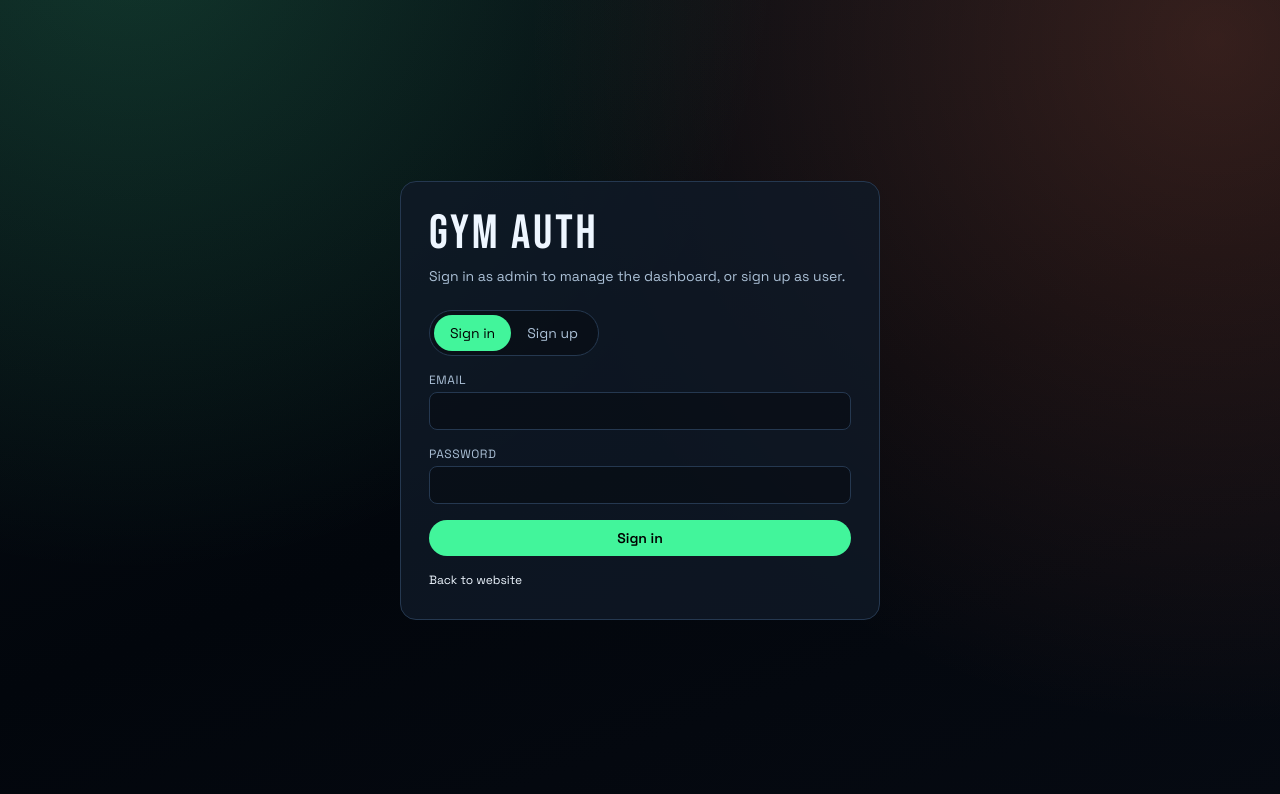
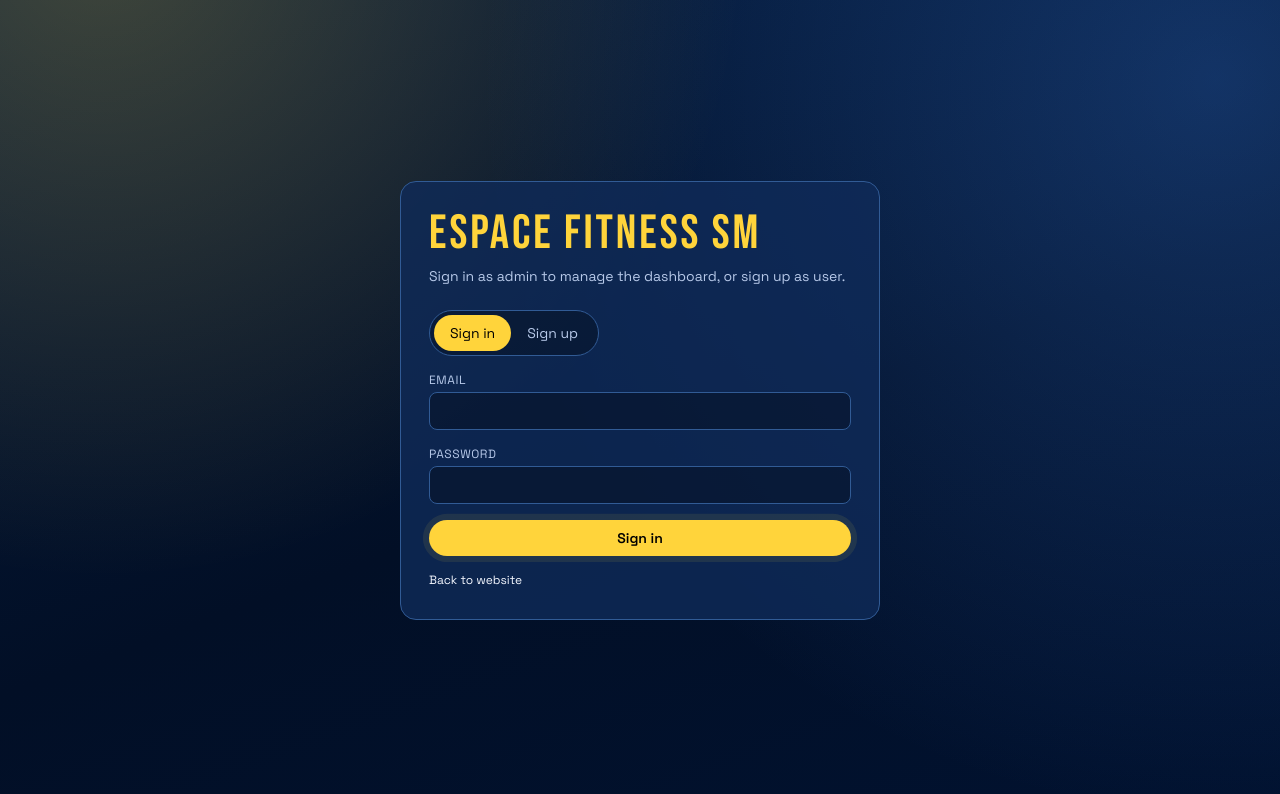
Before and after one commit to Zaami-Stack/gym, a Next.js app: page /admin/login in a window 1280 px wide. Shown: the top 794 px of the page. Built offline with nearby package versions, Linux system fonts and the light colour scheme.

Commit message:
Rebrand to ESPACE FITNESS SM with yellow-blue theme and animations

```diff
--- a/src/app/admin/login/page.tsx
+++ b/src/app/admin/login/page.tsx
@@ -89,8 +89,8 @@ export default function AdminLoginPage() {
 
   return (
     <main className="mx-auto flex min-h-screen max-w-lg items-center px-4 py-8">
-      <section className="w-full rounded-2xl border border-line bg-panel/80 p-7">
-        <p className="font-heading text-5xl text-paper">Gym Auth</p>
+      <section className="animate-fade-up w-full rounded-2xl border border-line bg-panel/80 p-7">
+        <p className="font-heading animate-float text-5xl text-accent">ESPACE FITNESS SM</p>
         <p className="mt-2 text-sm text-muted">Sign in as admin to manage the dashboard, or sign up as user.</p>
 
         <div className="mt-6 inline-flex rounded-full border border-line bg-black/30 p-1">
@@ -110,13 +110,13 @@ export default function AdminLoginPage() {
               setMode("signup");
               setError("");
             }}
-            className={`rounded-full px-4 py-2 text-sm ${mode === "signup" ? "bg-accent text-black" : "text-muted"}`}
+            className={`rounded-full px-4 py-2 text-sm ${mode === "signup" ? "bg-accent-2 text-paper" : "text-muted"}`}
           >
             Sign up
           </button>
         </div>
 
-        <form className="mt-4 space-y-4" onSubmit={handleSubmit}>
+        <form className="animate-fade-up-delay-1 mt-4 space-y-4" onSubmit={handleSubmit}>
           {mode === "signup" ? (
             <label className="block">
               <span className="mb-1 block text-xs uppercase tracking-wider text-muted">Name</span>
@@ -153,7 +153,7 @@ export default function AdminLoginPage() {
           <button
             type="submit"
             disabled={busy}
-            className="w-full rounded-full bg-accent px-4 py-2 text-sm font-semibold text-black hover:bg-accent/85 disabled:opacity-60"
+            className="pulse-accent w-full rounded-full bg-accent px-4 py-2 text-sm font-semibold text-black hover:bg-accent/85 disabled:opacity-60"
           >
             {busy ? "Please wait..." : mode === "signup" ? "Create account" : "Sign in"}
           </button>
--- a/src/app/admin/ui/AdminDashboard.tsx
+++ b/src/app/admin/ui/AdminDashboard.tsx
@@ -295,9 +295,9 @@ export default function AdminDashboard({
 
   return (
     <main className="mx-auto max-w-7xl px-4 py-8 md:px-8">
-      <header className="flex flex-wrap items-start justify-between gap-4 rounded-2xl border border-line bg-panel/75 p-6">
+      <header className="animate-fade-up flex flex-wrap items-start justify-between gap-4 rounded-2xl border border-line bg-panel/75 p-6">
         <div>
-          <p className="font-heading text-4xl text-paper md:text-5xl">Admin Dashboard</p>
+          <p className="font-heading text-4xl text-accent md:text-5xl">ESPACE FITNESS SM Dashboard</p>
           <p className="mt-1 text-sm text-muted">Signed in as {adminEmail}</p>
           <p className="mt-1 text-xs text-muted">Use this dashboard to control the live gym website content.</p>
         </div>
@@ -321,7 +321,7 @@ export default function AdminDashboard({
           className={`mt-4 rounded-xl border px-4 py-3 text-sm ${
             status.tone === "success"
               ? "border-accent/45 bg-accent/10 text-accent"
-              : "border-accent-2/45 bg-accent-2/10 text-accent-2"
+              : "border-accent/45 bg-accent/12 text-accent"
           }`}
         >
           {status.message}
@@ -329,7 +329,7 @@ export default function AdminDashboard({
       ) : null}
 
       <section className="mt-6 grid gap-6 xl:grid-cols-[1.1fr_1fr]">
-        <article className="rounded-2xl border border-line bg-black/30 p-5">
+        <article className="hover-lift animate-fade-up rounded-2xl border border-line bg-black/30 p-5">
           <h2 className="font-heading text-4xl text-paper">Hero Section</h2>
           <form className="mt-4 space-y-3" onSubmit={handleSaveHero}>
             <label className="block">
@@ -371,7 +371,7 @@ export default function AdminDashboard({
           </form>
         </article>
 
-        <article className="rounded-2xl border border-line bg-black/30 p-5">
+        <article className="hover-lift animate-fade-up rounded-2xl border border-line bg-black/30 p-5">
           <h2 className="font-heading text-4xl text-paper">Notifications</h2>
           <form className="mt-4 space-y-3" onSubmit={handleAddNotification}>
             <label className="block">
@@ -434,7 +434,7 @@ export default function AdminDashboard({
         </article>
       </section>
 
-      <section className="mt-6 rounded-2xl border border-line bg-black/30 p-5">
+      <section className="hover-lift animate-fade-up mt-6 rounded-2xl border border-line bg-black/30 p-5">
         <h2 className="font-heading text-4xl text-paper">Gallery Manager</h2>
         <form className="mt-4 grid gap-3 lg:grid-cols-2" onSubmit={handleAddGalleryImage}>
           <label className="block">
@@ -480,7 +480,7 @@ export default function AdminDashboard({
 
         <div className="mt-5 grid gap-3 sm:grid-cols-2 xl:grid-cols-3">
           {gallery.map((item) => (
-            <article key={item.id} className="overflow-hidden rounded-xl border border-line bg-panel/80">
+            <article key={item.id} className="hover-lift overflow-hidden rounded-xl border border-line bg-panel/80">
               <img src={item.image_url} alt={item.alt_text || "Gym image"} className="h-44 w-full object-cover" />
               <div className="space-y-2 p-3">
                 <p className="text-xs text-muted">{item.alt_text || "No alt text provided."}</p>
--- a/src/app/globals.css
+++ b/src/app/globals.css
@@ -1,14 +1,14 @@
 @import "tailwindcss";
 
 :root {
-  --canvas: #070d14;
-  --ink: #02060c;
-  --panel: #101927;
-  --line: #253850;
-  --paper: #eef6ff;
-  --muted: #abc0d6;
-  --accent: #42f59b;
-  --accent-2: #ff7b55;
+  --canvas: #041a3b;
+  --ink: #020f26;
+  --panel: #0f2b59;
+  --line: #315b95;
+  --paper: #f4f8ff;
+  --muted: #b7c9e9;
+  --accent: #ffd43b;
+  --accent-2: #3d8bfd;
 }
 
 @theme inline {
@@ -33,9 +33,9 @@ body {
   margin: 0;
   min-height: 100vh;
   background:
-    radial-gradient(circle at 10% -10%, rgb(66 245 155 / 18%) 0%, transparent 45%),
-    radial-gradient(circle at 95% 5%, rgb(255 123 85 / 20%) 0%, transparent 48%),
-    linear-gradient(160deg, var(--canvas) 0%, var(--ink) 55%, #060a12 100%);
+    radial-gradient(circle at 8% -8%, rgb(255 212 59 / 24%) 0%, transparent 44%),
+    radial-gradient(circle at 95% 10%, rgb(61 139 253 / 28%) 0%, transparent 52%),
+    linear-gradient(160deg, var(--canvas) 0%, var(--ink) 55%, #011230 100%);
   color: var(--paper);
   font-family: var(--font-body), sans-serif;
 }
@@ -48,3 +48,67 @@ body {
 a {
   color: inherit;
 }
+
+@keyframes fadeUp {
+  from {
+    opacity: 0;
+    transform: translateY(24px);
+  }
+  to {
+    opacity: 1;
+    transform: translateY(0);
+  }
+}
+
+@keyframes softPulse {
+  0%,
+  100% {
+    box-shadow: 0 0 0 0 rgb(255 212 59 / 0%);
+  }
+  50% {
+    box-shadow: 0 0 0 10px rgb(255 212 59 / 14%);
+  }
+}
+
+@keyframes floatSlow {
+  0%,
+  100% {
+    transform: translateY(0);
+  }
+  50% {
+    transform: translateY(-5px);
+  }
+}
+
+.animate-fade-up {
+  animation: fadeUp 0.8s ease-out both;
+}
+
+.animate-fade-up-delay-1 {
+  animation: fadeUp 0.95s ease-out 0.12s both;
+}
+
+.animate-fade-up-delay-2 {
+  animation: fadeUp 1.05s ease-out 0.22s both;
+}
+
+.animate-float {
+  animation: floatSlow 5s ease-in-out infinite;
+}
+
+.hover-lift {
+  transition:
+    transform 0.35s ease,
+    border-color 0.35s ease,
+    box-shadow 0.35s ease;
+}
+
+.hover-lift:hover {
+  transform: translateY(-6px);
+  border-color: rgb(255 212 59 / 80%);
+  box-shadow: 0 16px 34px rgb(2 15 38 / 40%);
+}
+
+.pulse-accent {
+  animation: softPulse 2.4s ease-in-out infinite;
+}
--- a/src/app/layout.tsx
+++ b/src/app/layout.tsx
@@ -14,7 +14,7 @@ const bodyFont = Space_Grotesk({
 });
 
 export const metadata: Metadata = {
-  title: "Iron Temple Gym",
+  title: "ESPACE FITNESS SM",
   description: "A modern gym website with admin-managed content and dashboard.",
 };
 
--- a/src/app/page.tsx
+++ b/src/app/page.tsx
@@ -37,11 +37,14 @@ export default async function Home() {
   return (
     <main className="min-h-screen pb-16">
       {notifications.length > 0 ? (
-        <div className="border-y border-line bg-black/40 px-4 py-2 backdrop-blur">
+        <div className="animate-fade-up border-y border-line bg-black/40 px-4 py-2 backdrop-blur">
           <div className="mx-auto flex max-w-7xl flex-wrap items-center gap-3 text-sm text-accent">
-            <p className="font-heading text-2xl text-accent-2">Alerts</p>
+            <p className="font-heading text-2xl text-accent">Alerts</p>
             {notifications.map((notification) => (
-              <span key={notification.id} className="rounded-full border border-accent/40 px-3 py-1 text-xs md:text-sm">
+              <span
+                key={notification.id}
+                className="rounded-full border border-accent/40 bg-accent/10 px-3 py-1 text-xs md:text-sm"
+              >
                 {notification.message}
               </span>
             ))}
@@ -51,7 +54,7 @@ export default async function Home() {
 
       <section className="px-4 pt-4 md:px-8">
         <div
-          className="mx-auto min-h-[74vh] max-w-7xl overflow-hidden rounded-3xl border border-line/60"
+          className="animate-fade-up mx-auto min-h-[74vh] max-w-7xl overflow-hidden rounded-3xl border border-line/60"
           style={{
             backgroundImage: `linear-gradient(110deg, rgb(2 6 12 / 92%) 0%, rgb(2 6 12 / 68%) 40%, rgb(2 6 12 / 84%) 100%), url(${settings.hero_image_url})`,
             backgroundSize: "cover",
@@ -60,11 +63,13 @@ export default async function Home() {
         >
           <div className="flex h-full flex-col px-6 pb-10 pt-6 md:px-12 md:pb-12 md:pt-8">
             <header className="flex flex-wrap items-center justify-between gap-4">
-              <p className="font-heading text-4xl tracking-[0.2em] text-paper md:text-5xl">Iron Temple</p>
+              <p className="font-heading animate-float text-4xl tracking-[0.2em] text-accent md:text-5xl">
+                ESPACE FITNESS SM
+              </p>
               {isAdmin ? (
                 <Link
                   href="/admin"
-                  className="rounded-full border border-paper/30 px-4 py-2 text-sm text-paper transition hover:border-accent hover:text-accent"
+                  className="pulse-accent rounded-full border border-accent/70 bg-accent/10 px-4 py-2 text-sm text-paper transition hover:border-accent hover:text-accent"
                 >
                   Dashboard
                 </Link>
@@ -80,19 +85,19 @@ export default async function Home() {
               )}
             </header>
 
-            <div className="mt-12 max-w-3xl md:mt-24">
+            <div className="animate-fade-up-delay-1 mt-12 max-w-3xl md:mt-24">
               <h1 className="font-heading text-5xl leading-none text-paper md:text-7xl">{settings.hero_title}</h1>
               <p className="mt-5 max-w-2xl text-base text-muted md:text-lg">{settings.hero_subtitle}</p>
-              <div className="mt-8 flex flex-wrap gap-3">
+              <div className="animate-fade-up-delay-2 mt-8 flex flex-wrap gap-3">
                 <a
                   href="#programs"
-                  className="rounded-full bg-accent px-6 py-3 font-semibold text-black transition hover:bg-accent/85"
+                  className="pulse-accent rounded-full bg-accent px-6 py-3 font-semibold text-black transition hover:bg-accent/85"
                 >
                   Explore Programs
                 </a>
                 <a
                   href="#visit"
-                  className="rounded-full border border-paper/40 px-6 py-3 font-semibold text-paper transition hover:border-accent hover:text-accent"
+                  className="rounded-full border border-accent-2/70 bg-accent-2/10 px-6 py-3 font-semibold text-paper transition hover:border-accent hover:text-accent"
                 >
                   Visit Today
                 </a>
@@ -104,8 +109,8 @@ export default async function Home() {
 
       <section id="programs" className="mx-auto mt-16 grid max-w-7xl gap-5 px-4 md:grid-cols-3 md:px-8">
         {featureCards.map((card) => (
-          <article key={card.title} className="rounded-2xl border border-line bg-panel/70 p-6 backdrop-blur">
-            <h2 className="font-heading text-3xl text-accent-2">{card.title}</h2>
+          <article key={card.title} className="hover-lift animate-fade-up rounded-2xl border border-line bg-panel/70 p-6 backdrop-blur">
+            <h2 className="font-heading text-3xl text-accent">{card.title}</h2>
             <p className="mt-3 text-sm leading-6 text-muted">{card.text}</p>
           </article>
         ))}
@@ -118,16 +123,20 @@ export default async function Home() {
         </div>
         <div className="mt-6 grid grid-cols-1 gap-4 sm:grid-cols-2 lg:grid-cols-3">
           {gallery.map((image) => (
-            <figure key={image.id} className="overflow-hidden rounded-2xl border border-line bg-panel/50">
-              <img src={image.image_url} alt={image.alt_text || "Gym image"} className="h-64 w-full object-cover" />
-              <figcaption className="px-4 py-3 text-xs text-muted">{image.alt_text || "Iron Temple atmosphere"}</figcaption>
+            <figure key={image.id} className="hover-lift animate-fade-up overflow-hidden rounded-2xl border border-line bg-panel/50">
+              <img
+                src={image.image_url}
+                alt={image.alt_text || "Gym image"}
+                className="h-64 w-full object-cover transition duration-500 hover:scale-105"
+              />
+              <figcaption className="px-4 py-3 text-xs text-muted">{image.alt_text || "ESPACE FITNESS SM atmosphere"}</figcaption>
             </figure>
           ))}
         </div>
       </section>
 
       <section id="visit" className="mx-auto mt-16 grid max-w-7xl gap-5 px-4 md:grid-cols-[1.3fr_1fr] md:px-8">
-        <article className="rounded-2xl border border-line bg-black/35 p-7 backdrop-blur">
+        <article className="hover-lift animate-fade-up rounded-2xl border border-line bg-black/35 p-7 backdrop-blur">
           <h2 className="font-heading text-5xl text-paper">Membership Starts at $39/month</h2>
           <p className="mt-4 max-w-xl text-sm leading-6 text-muted">
             Flexible plans, no hidden fees, and full access to all training zones. Ask front-desk for personal coaching
@@ -139,13 +148,13 @@ export default async function Home() {
               <p className="text-xs text-muted">Classes per week</p>
             </div>
             <div className="rounded-xl border border-line bg-panel/70 p-4">
-              <p className="font-heading text-3xl text-accent">7</p>
+              <p className="font-heading text-3xl text-accent-2">7</p>
               <p className="text-xs text-muted">Days open</p>
             </div>
           </div>
         </article>
 
-        <article className="rounded-2xl border border-line bg-panel/70 p-7">
+        <article className="hover-lift animate-fade-up rounded-2xl border border-line bg-panel/70 p-7">
           <h3 className="font-heading text-4xl text-paper">Opening Hours</h3>
           <ul className="mt-4 space-y-2">
             {classHours.map((item) => (
--- a/src/lib/default-content.ts
+++ b/src/lib/default-content.ts
@@ -2,7 +2,7 @@ import type { GalleryImage, SiteSettings } from "@/lib/types";
 
 export const defaultSettings: SiteSettings = {
   id: 1,
-  hero_title: "Build Power. Move Better. Stay Consistent.",
+  hero_title: "ESPACE FITNESS SM - Build Power. Move Better.",
   hero_subtitle:
     "Train with elite coaches, premium equipment, and a results-first program built for real progress.",
   hero_image_url:
```
Also changed, not shown: 1 other file (tests, documents, lock files or other folders).
